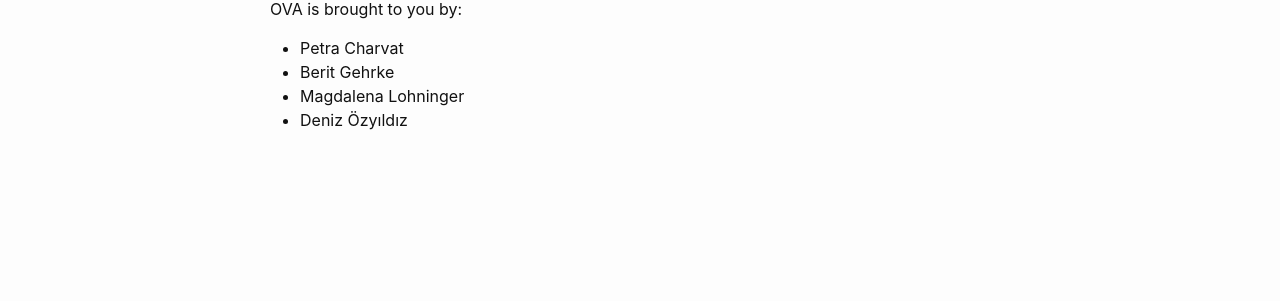
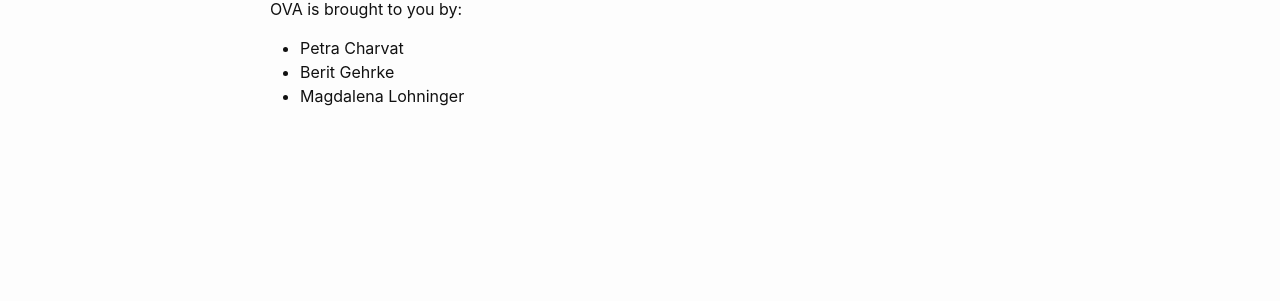
Before and after one commit to ovaschool/ovaschool.github.io, a Jekyll site: the page built from staticpages/organizers.markdown, in a window 1280 px wide. Shown: the part 167-468 px from the top of the page. Built offline with Jekyll 4.4.1, drawn with Linux system fonts in a browser that asks for light colours.

Commit message:
Update organizers.markdown

```diff
--- a/staticpages/organizers.markdown
+++ b/staticpages/organizers.markdown
@@ -9,4 +9,3 @@ OVA is brought to you by:
 * Petra Charvat
 * Berit Gehrke
 * Magdalena Lohninger
-* Deniz Özyıldız
```
